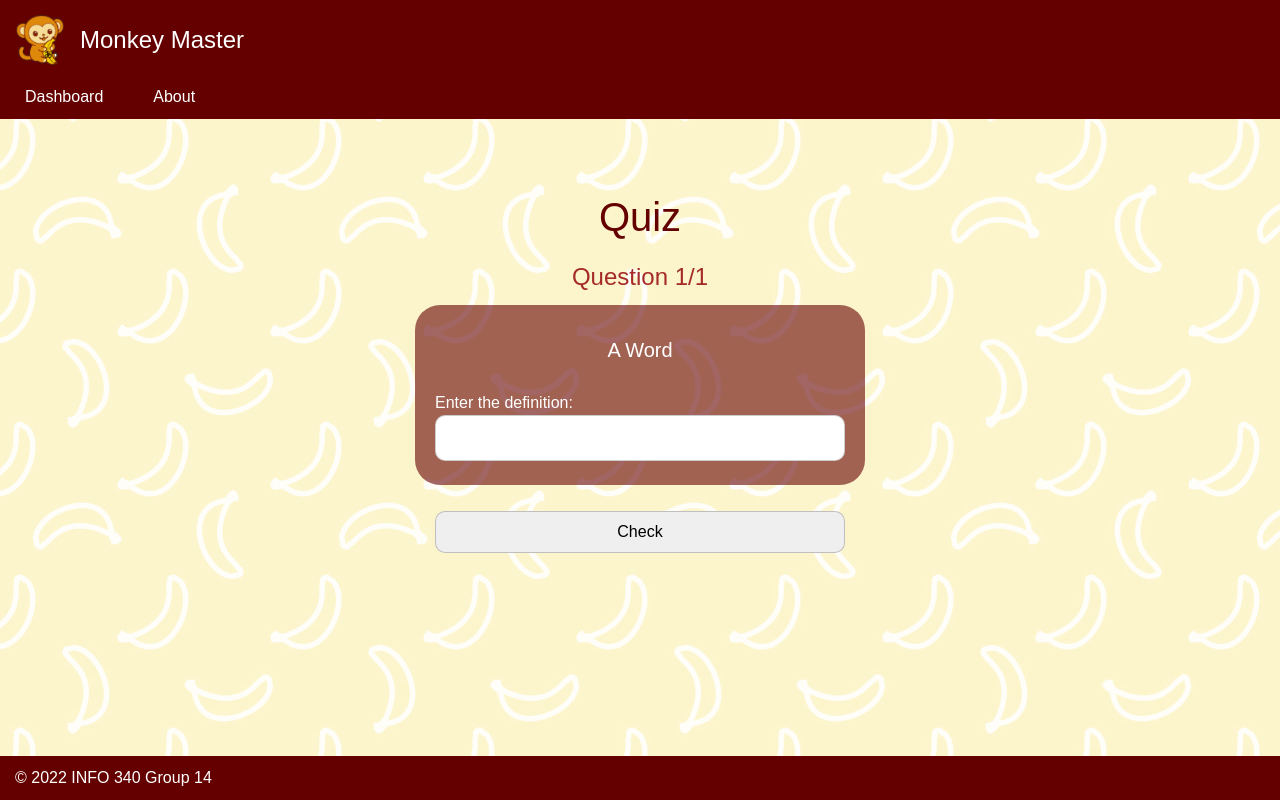
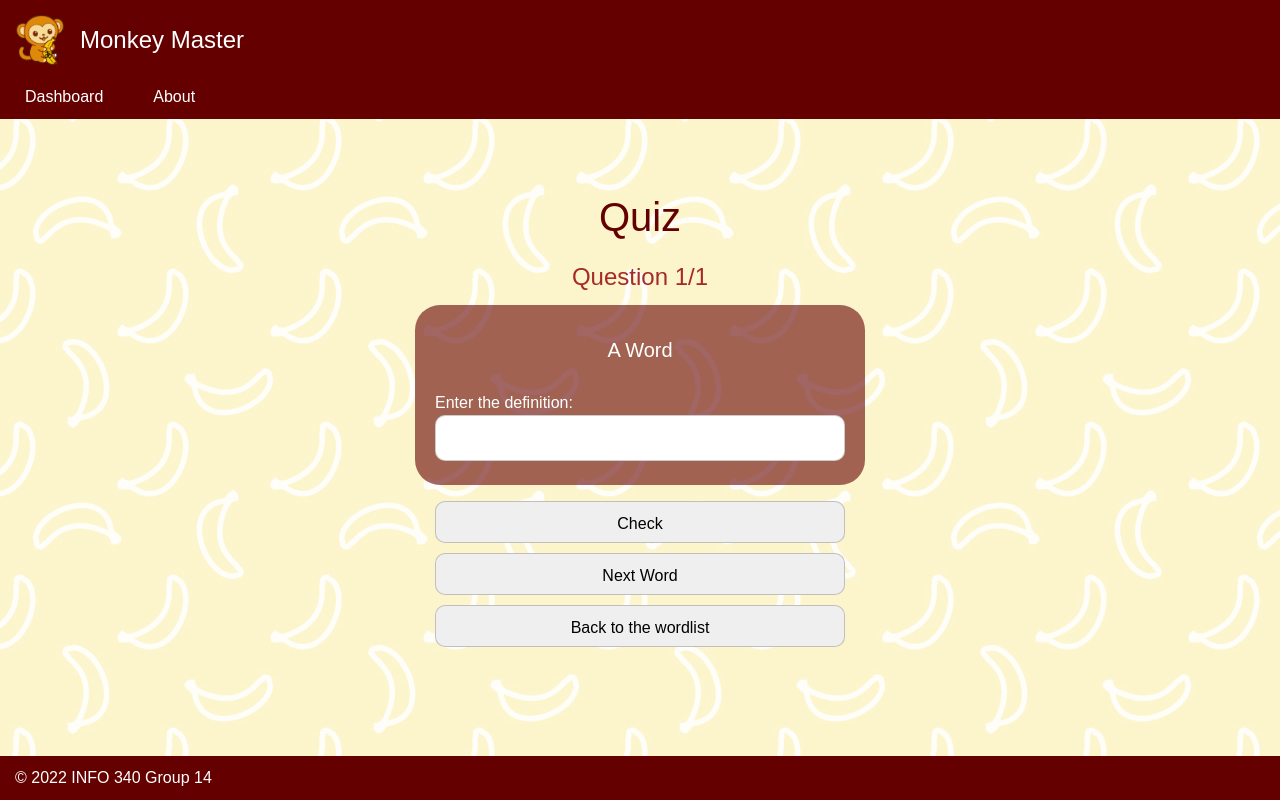
Before and after one commit to shangzhenyang/monkey-master, a React app: page /quiz/0 in a window 1280 px wide. Built offline with nearby package versions, Linux system fonts and the light colour scheme; a web font is replaced by a local one.

Commit message:
fix quiz page

```diff
--- a/src/App.css
+++ b/src/App.css
@@ -5,8 +5,8 @@
 }
 
 :root {
-	--theme-color: rgb(100,0,0);
-	--second-theme-color: rgba(100,0,0,.6);
+	--theme-color: rgb(100, 0, 0);
+	--second-theme-color: rgba(100, 0, 0, .6);
 }
 
 a {
@@ -72,7 +72,7 @@ main {
 	padding: 15px 15px 55px;
 }
 
-nav > * {
+nav>* {
 	--radius: 10px;
 	border-top-left-radius: var(--radius);
 	border-top-right-radius: var(--radius);
@@ -84,12 +84,12 @@ nav > * {
 	transition: all .25s;
 }
 
-nav > *:hover {
+nav>*:hover {
 	background-color: rgba(255, 255, 255, .2);
 }
 
-nav > *.selected,
-nav > *:active {
+nav>*.selected,
+nav>*:active {
 	background-color: white;
 	color: var(--theme-color);
 }
@@ -190,7 +190,7 @@ ul {
 	border-radius: 10px;
 	width: 250px;
 	margin: 5px;
-	background-color: rgba(100,0,0,.2);
+	background-color: rgba(100, 0, 0, .2);
 	padding: 20px 10px;
 }
 
@@ -257,11 +257,11 @@ ul {
 }
 
 .wordlist-nav-button:hover {
-	background-color: rgba(100,0,0,.8);
+	background-color: rgba(100, 0, 0, .8);
 }
 
 .wordlist-nav-button:active {
-	background-color: rgb(100,0,0);
+	background-color: rgb(100, 0, 0);
 }
 
 .wordlist-nav-button a {
@@ -363,10 +363,11 @@ input {
 }
 
 @font-face {
-	font-family: 'iconfont';  /* Project id 3355937 */
-	src: url('https://at.alicdn.com/t/font_3355937_aw67i184jg.woff2?t=1653089051849') format('woff2'),
-		 url('https://at.alicdn.com/t/font_3355937_aw67i184jg.woff?t=1653089051849') format('woff'),
-		 url('https://at.alicdn.com/t/font_3355937_aw67i184jg.ttf?t=1653089051849') format('truetype');
+	font-family: 'iconfont';
+	/* Project id 3355937 */
+	src: url('https://at.alicdn.com/t/font_3355937_e0k3xpyprdd.woff2?t=1654214795608') format('woff2'),
+		url('https://at.alicdn.com/t/font_3355937_e0k3xpyprdd.woff?t=1654214795608') format('woff'),
+		url('https://at.alicdn.com/t/font_3355937_e0k3xpyprdd.ttf?t=1654214795608') format('truetype');
 }
 
 
@@ -479,27 +480,13 @@ p:hover {
 	position: relative;
 }
 
-.quiz-submit-button {
-	margin-top: 50px;
-	padding: 5px 10px;
+.quiz-check-buttons {
+	margin-top: 40px;
+}
+
+.quiz-buttons {
+	margin-top: 25px 20px;
+	padding: 10px 10px;
 	box-sizing: border-box;
 	height: 42px;
 }
-
-.quiz-button {
-	position: absolute;
-	width: 10px;
-	height: 10px;
-	top: 0;
-	right: -10;
-	color: var(--theme-color);
-	background-color: transparent;
-	border: transparent;
-}
-
-@font-face {
-	font-family: 'iconfont';  /* Project id 3355937 */
-	src: url('//at.alicdn.com/t/font_3355937_lcdy58le2kf.woff2?t=1654118984486') format('woff2'),
-		 url('//at.alicdn.com/t/font_3355937_lcdy58le2kf.woff?t=1654118984486') format('woff'),
-		 url('//at.alicdn.com/t/font_3355937_lcdy58le2kf.ttf?t=1654118984486') format('truetype');
-  }
--- a/src/Quiz.js
+++ b/src/Quiz.js
@@ -9,10 +9,13 @@ export default function Quiz() {
 					<h2>Question 1/1</h2>
 					<div className="quiz-box">
 						<p>A Word</p>
-						<button className="quiz-button" title="refresh the page"><span className="icon">&#xe65e;</span></button>
 						<label htmlFor="answer">Enter the definition:</label>
 						<input id="answer" type="text" name="answer" />
-						<input type="submit" className="quiz-submit-button" value="Check" />
+						<div className="quiz-check-buttons">
+							<input type="submit" className="quiz-buttons" value="Check" />
+							<input type="submit" className="quiz-buttons" value="Next Word" />
+							<input type="submit" className="quiz-buttons" value="Back to the wordlist" />
+						</div>
 					</div>
 				</div>
 			</div>
```
